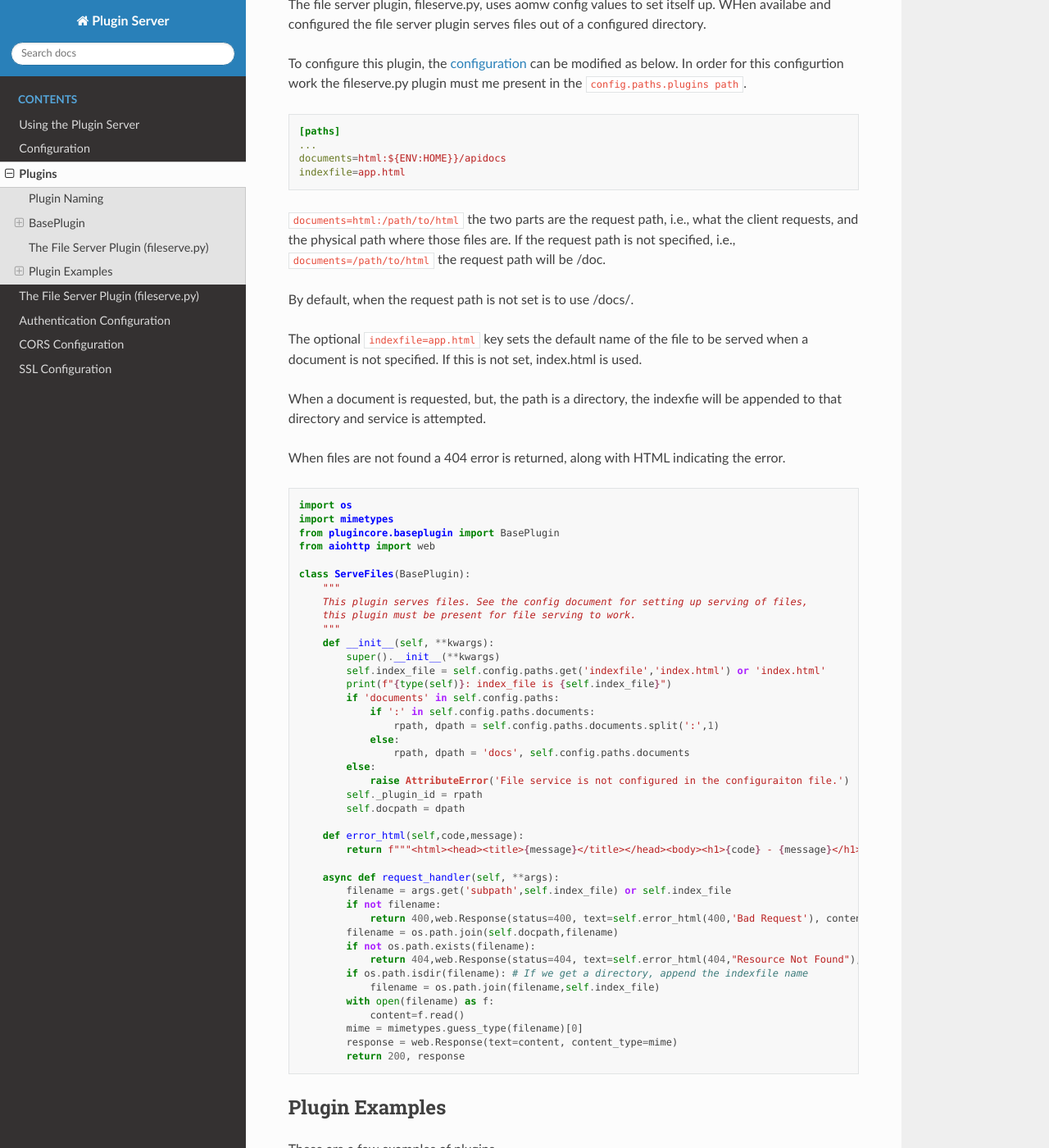
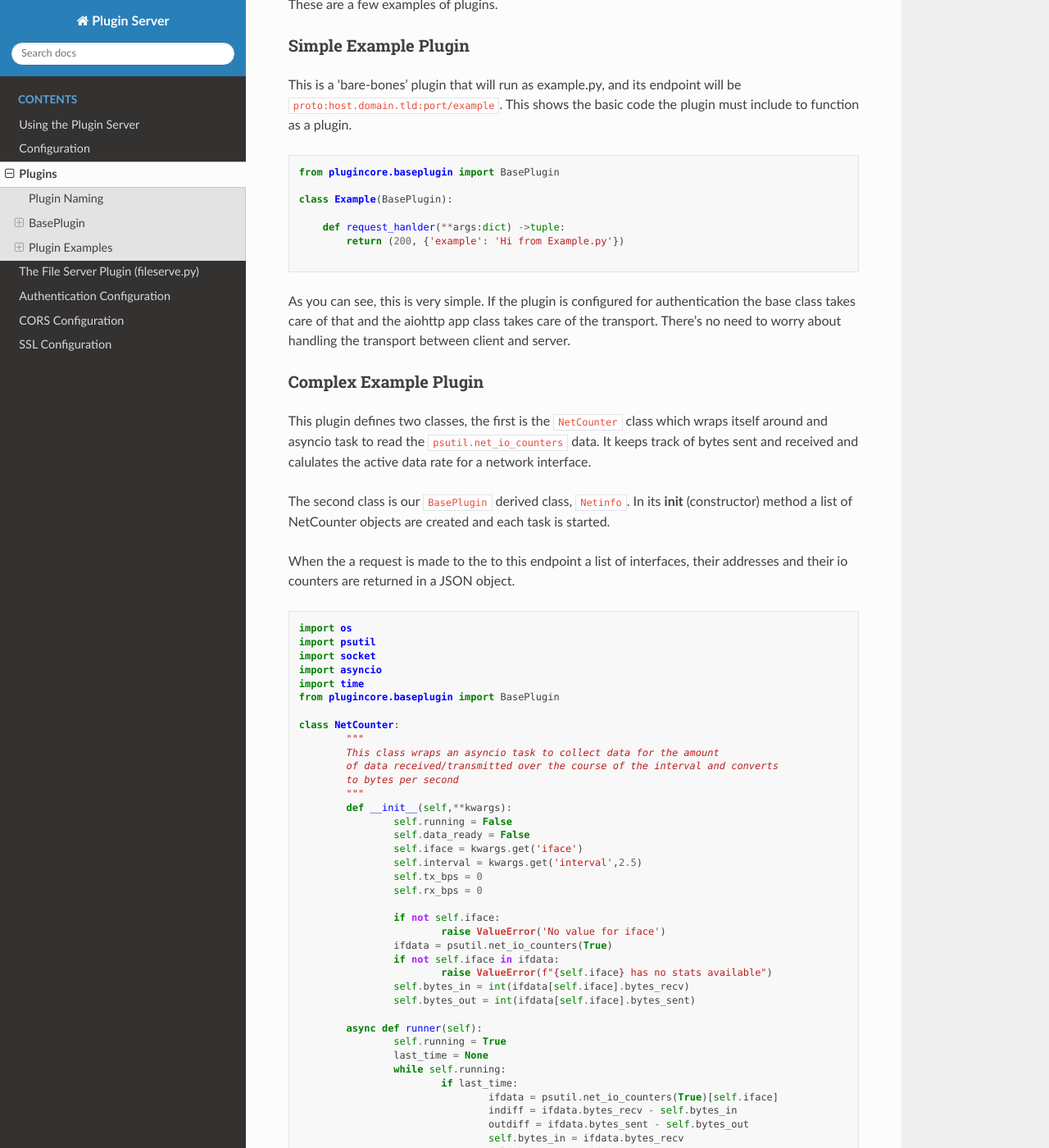
Before and after one commit to nicciniamh/pluginserver, a Sphinx documentation site: the page built from docs/Plugins.md, in a window 1280 px wide and 1400 px high, scrolled down 1714 px. Shown: the whole window at 82% size. Built offline with Sphinx 7.4.7 and the Read the Docs theme 3.1.0, drawn with Linux system fonts in a browser that asks for light colours; some of the changed text lies outside the part shown.

Commit message:
removed fileserver discussion in favor of its own document

````diff
--- a/docs/Plugins.md
+++ b/docs/Plugins.md
@@ -31,73 +31,6 @@ Once the request is completed it is handed back to the server's top level route
 In the case of simple plugins, termination is simply unloading the plugin. The BasePlugin class has a terminate_plugin that, by default, does nothing.
 
 For complex plugins that might allocate resoources, create tasks or other items that need to be cleaned up the plugin may overload this method to perform that cleanup.
-
-## The File Server Plugin (fileserve.py)
-The file server plugin, fileserve.py, uses aomw config values to set itself up. WHen availabe and configured the file server plugin serves files out of a configured directory.
-
-To configure this plugin, the [configuration](Config.md) can be modified as below. In order for this configurtion work the fileserve.py plugin must me present in the `config.paths.plugins path`.
-
-```ini
-[paths]
-...
-documents=html:${ENV:HOME}}/apidocs
-indexfile=app.html
-```
-
-`documents=html:/path/to/html` the two parts are the request path, i.e., what the client requests, and the physical path where those files are. If the request path is not specified, i.e., `documents=/path/to/html` the request path will be /doc.
-
-By default, when the request path is not set is to use /docs/.
-
-The optional `indexfile=app.html` key sets the default name of the file to be served when a document is not specified. If this is not set, index.html is used.
-
-When a document is requested, but, the path is a directory, the indexfie will be appended to that directory and service is attempted.
-
-When files are not found a 404 error is returned, along with HTML indicating the error.
-
-
-```python
-import os
-import mimetypes
-from plugincore.baseplugin import BasePlugin
-from aiohttp import web
-
-class ServeFiles(BasePlugin):
-    """
-    This plugin serves files. See the config document for setting up serving of files,
-    this plugin must be present for file serving to work.
-    """
-    def __init__(self, **kwargs):
-        super().__init__(**kwargs)
-        self.index_file = self.config.paths.get('indexfile','index.html') or 'index.html'
-        print(f"{type(self)}: index_file is {self.index_file}")
-        if 'documents' in self.config.paths:
-            if ':' in self.config.paths.documents:
-                rpath, dpath = self.config.paths.documents.split(':',1)
-            else:
-                rpath, dpath = 'docs', self.config.paths.documents
-        else:
-            raise AttributeError('File service is not configured in the configuraiton file.')
-        self._plugin_id = rpath
-        self.docpath = dpath
-
-    def error_html(self,code,message):
-        return f"""<html><head><title>{message}</title></head><body><h1>{code} - {message}</h1></body></html>"""
-
-    async def request_handler(self, **args):
-        filename = args.get('subpath',self.index_file) or self.index_file
-        if not filename:
-            return 400,web.Response(status=400, text=self.error_html(400,'Bad Request'), content_type='text/html')
-        filename = os.path.join(self.docpath,filename)
-        if not os.path.exists(filename):
-            return 404,web.Response(status=404, text=self.error_html(404,"Resource Not Found"), content_type='text/html')
-        if os.path.isdir(filename): # If we get a directory, append the indexfile name
-            filename = os.path.join(filename,self.index_file)
-        with open(filename) as f:
-            content=f.read()
-        mime = mimetypes.guess_type(filename)[0]
-        response = web.Response(text=content, content_type=mime)
-        return 200, response
-```
 
 ## Plugin Examples
 These are a few examples of plugins.
````
